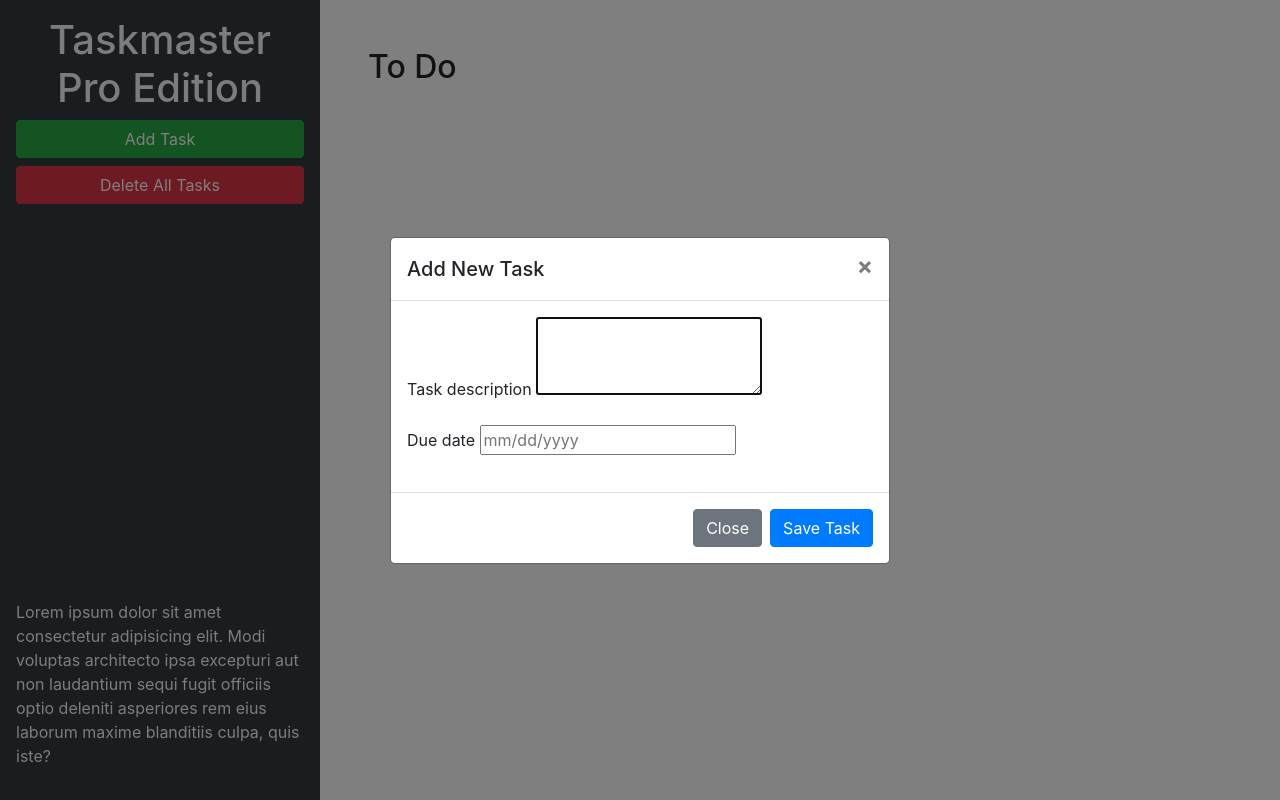
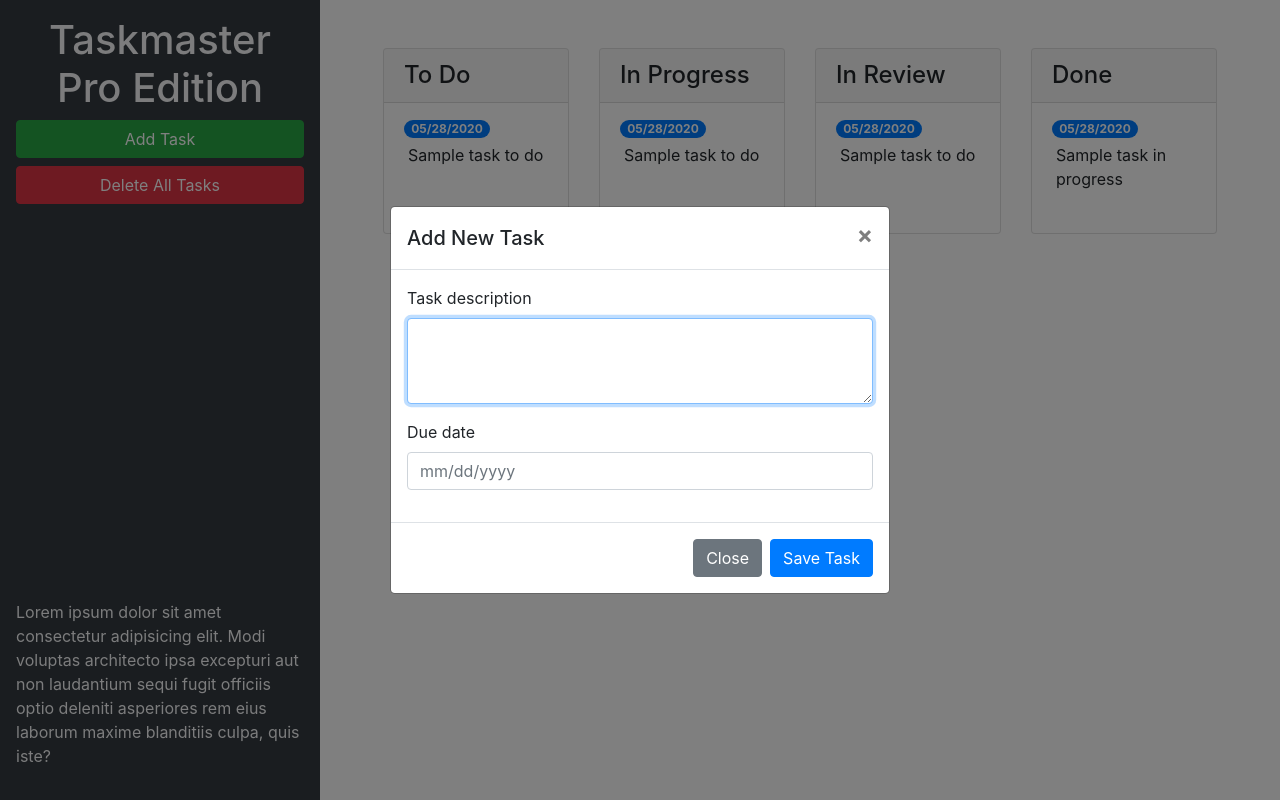
Before and after one commit to mariamv29/taskmaster-pro, a plain HTML site: page index.html in a window 1280 px wide. Both pictures are taken after a click on the button "Add Task". Drawn offline with nearby package versions, Linux system fonts and the light colour scheme.

Commit message:
adding boostrap compnents

```diff
--- a/index.html
+++ b/index.html
@@ -1,44 +1,118 @@
 <!DOCTYPE html>
 <html lang="en">
-
   <head>
-  <meta charset="UTF-8">
-  <meta name="viewport" content="width=device-width, initial-scale=1.0">
-  <meta http-equiv="X-UA-Compatible" content="ie=edge">
-  <link rel="stylesheet" href="https://cdnjs.cloudflare.com/ajax/libs/twitter-bootstrap/4.3.1/css/bootstrap.min.css">
+    <meta charset="UTF-8" />
+    <meta name="viewport" content="width=device-width, initial-scale=1.0" />
+    <meta http-equiv="X-UA-Compatible" content="ie=edge" />
+    <link
+      rel="stylesheet"
+      href="https://cdnjs.cloudflare.com/ajax/libs/twitter-bootstrap/4.3.1/css/bootstrap.min.css"
+    />
     <link rel="stylesheet" href="./assets/css/style.css" />
     <title>Taskmaster Pro</title>
   </head>
 
   <body>
-
     <div class="row min-vh-100 no-gutters">
-    <header class="col-12 col-lg-3 bg-dark text-light d-flex flex-column p-4 p-lg-3">
+      <header
+        class="col-12 col-lg-3 bg-dark text-light d-flex flex-column p-4 p-lg-3"
+      >
         <h1 class="text-center">Taskmaster Pro Edition</h1>
-      <button id="create-task" class="btn btn-block btn-success" data-toggle="modal" data-target="#task-form-modal">Add
-        Task</button>
-      <button id="remove-tasks" class="btn btn-block btn-danger">Delete All Tasks</button>
-      <p class="mt-auto">Lorem ipsum dolor sit amet consectetur adipisicing elit. Modi voluptas architecto ipsa
-        excepturi aut non
-        laudantium sequi fugit officiis optio deleniti asperiores rem eius laborum maxime blanditiis culpa, quis iste?
+        <button
+          id="create-task"
+          class="btn btn-block btn-success"
+          data-toggle="modal"
+          data-target="#task-form-modal"
+        >
+          Add Task
+        </button>
+        <button id="remove-tasks" class="btn btn-block btn-danger">
+          Delete All Tasks
+        </button>
+        <p class="mt-auto">
+          Lorem ipsum dolor sit amet consectetur adipisicing elit. Modi voluptas
+          architecto ipsa excepturi aut non laudantium sequi fugit officiis
+          optio deleniti asperiores rem eius laborum maxime blanditiis culpa,
+          quis iste?
         </p>
       </header>
       <main class="col-12 col-lg-9">
-      <div class="m-5">
-        <h2>To Do</h2>
-        <ul id="list-toDo" class="list-group"> </ul>
+        <div class="m-5 row justify-content-around">
+          <!-- todo start -->
+          <div class="col-12 col-md-6 col-xl-3 mb-3">
+            <div class="card">
+              <h4 class="card-header">To Do</h4>
+              <ul id="list-toDo" class="list-group list-group-flush">
+                <li class="list-group-item">
+                  <span class="badge badge-primary badge-pill">05/28/2020</span>
+                  <p class="m-1">Sample task to do</p>
+                </li>
+              </ul>
+            </div>
+          </div>
+          <!-- todo end -->
+          <!-- in progress start -->
+          <div class="col-12 col-md-6 col-xl-3 mb-3">
+            <div class="card">
+              <h4 class="card-header">In Progress</h4>
+              <ul id="list-inProgress" class="list-group list-group-flush">
+                <li class="list-group-item">
+                  <span class="badge badge-primary badge-pill">05/28/2020</span>
+                  <p class="m-1">Sample task to do</p>
+                </li>
+              </ul>
+            </div>
+          </div>
+          <!-- in progress end -->
+          <!-- in review start -->
+          <div class="col-12 col-md-6 col-xl-3 mb-3">
+            <div class="card">
+              <h4 class="card-header">In Review</h4>
+              <ul id="list-inReview" class="list-group list-group-flush">
+                <li class="list-group-item">
+                  <span class="badge badge-primary badge-pill">05/28/2020</span>
+                  <p class="m-1">Sample task to do</p>
+                </li>
+              </ul>
+            </div>
+          </div>
+          <!-- in review end -->
+          <!-- done start -->
+          <div class="col-12 col-md-6 col-xl-3 mb-3">
+            <div class="card">
+              <h4 class="card-header">Done</h4>
+              <ul id="list-done" class="list-group list-group-flush">
+                <li class="list-group-item">
+                  <span class="badge badge-primary badge-pill">05/28/2020</span>
+                  <p class="m-1">Sample task in progress</p>
+                </li>
+              </ul>
+            </div>
+          </div>
+          <!-- done end -->
         </div>
       </main>
     </div>
 
     <!-- Modal -->
-  <div class="modal fade" id="task-form-modal" tabindex="-1" role="dialog" aria-labelledby="task-form-modal"
-    aria-hidden="true">
+    <div
+      class="modal fade"
+      id="task-form-modal"
+      tabindex="-1"
+      role="dialog"
+      aria-labelledby="task-form-modal"
+      aria-hidden="true"
+    >
       <div class="modal-dialog modal-dialog-centered" role="document">
         <div class="modal-content">
           <div class="modal-header">
             <h5 class="modal-title" id="task-form-modal">Add New Task</h5>
-          <button type="button" class="close" data-dismiss="modal" aria-label="Close">
+            <button
+              type="button"
+              class="close"
+              data-dismiss="modal"
+              aria-label="Close"
+            >
               <span aria-hidden="true">&times;</span>
             </button>
           </div>
@@ -46,16 +120,32 @@
             <form>
               <div class="form-group">
                 <label for="modalTaskDescription">Task description</label>
-              <textarea id="modalTaskDescription" rows="3"></textarea>
+                <textarea
+                  id="modalTaskDescription"
+                  rows="3"
+                  class="form-control"
+                ></textarea>
               </div>
               <div class="form-group">
                 <label for="modalDueDate">Due date</label>
-              <input type="text" id="modalDueDate" placeholder="mm/dd/yyyy" autocomplete="off" />
+                <input
+                  type="text"
+                  class="form-control"
+                  id="modalDueDate"
+                  placeholder="mm/dd/yyyy"
+                  autocomplete="off"
+                />
               </div>
             </form>
           </div>
           <div class="modal-footer">
-          <button type="button" class="btn btn-secondary" data-dismiss="modal">Close</button>
+            <button
+              type="button"
+              class="btn btn-secondary"
+              data-dismiss="modal"
+            >
+              Close
+            </button>
             <button type="button" class="btn btn-primary">Save Task</button>
           </div>
         </div>
@@ -67,5 +157,4 @@
     <script src="https://cdnjs.cloudflare.com/ajax/libs/twitter-bootstrap/4.3.1/js/bootstrap.min.js"></script>
     <script src="./assets/js/script.js"></script>
   </body>
-
 </html>
```
Lines whose indentation alone changed are shown as unchanged.
